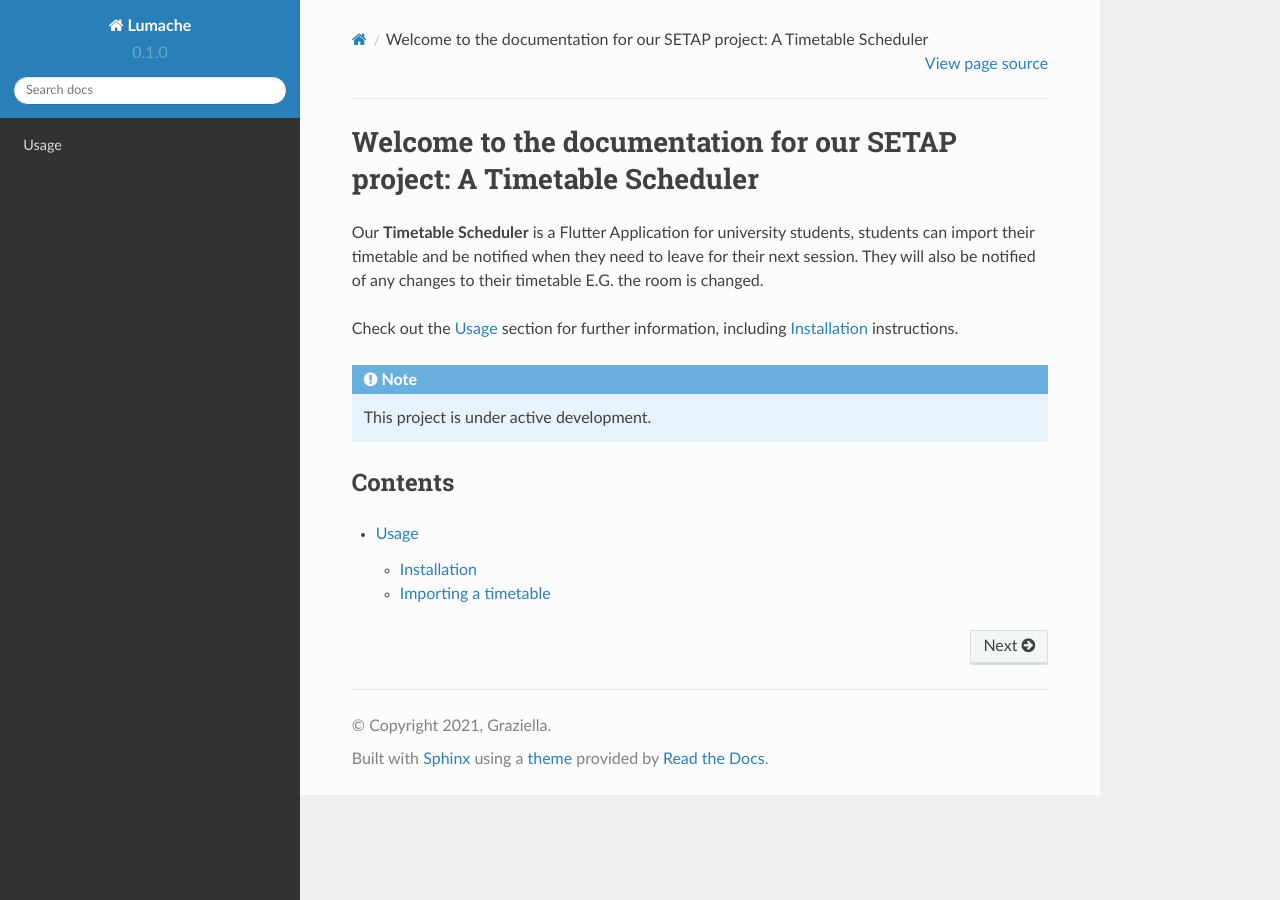
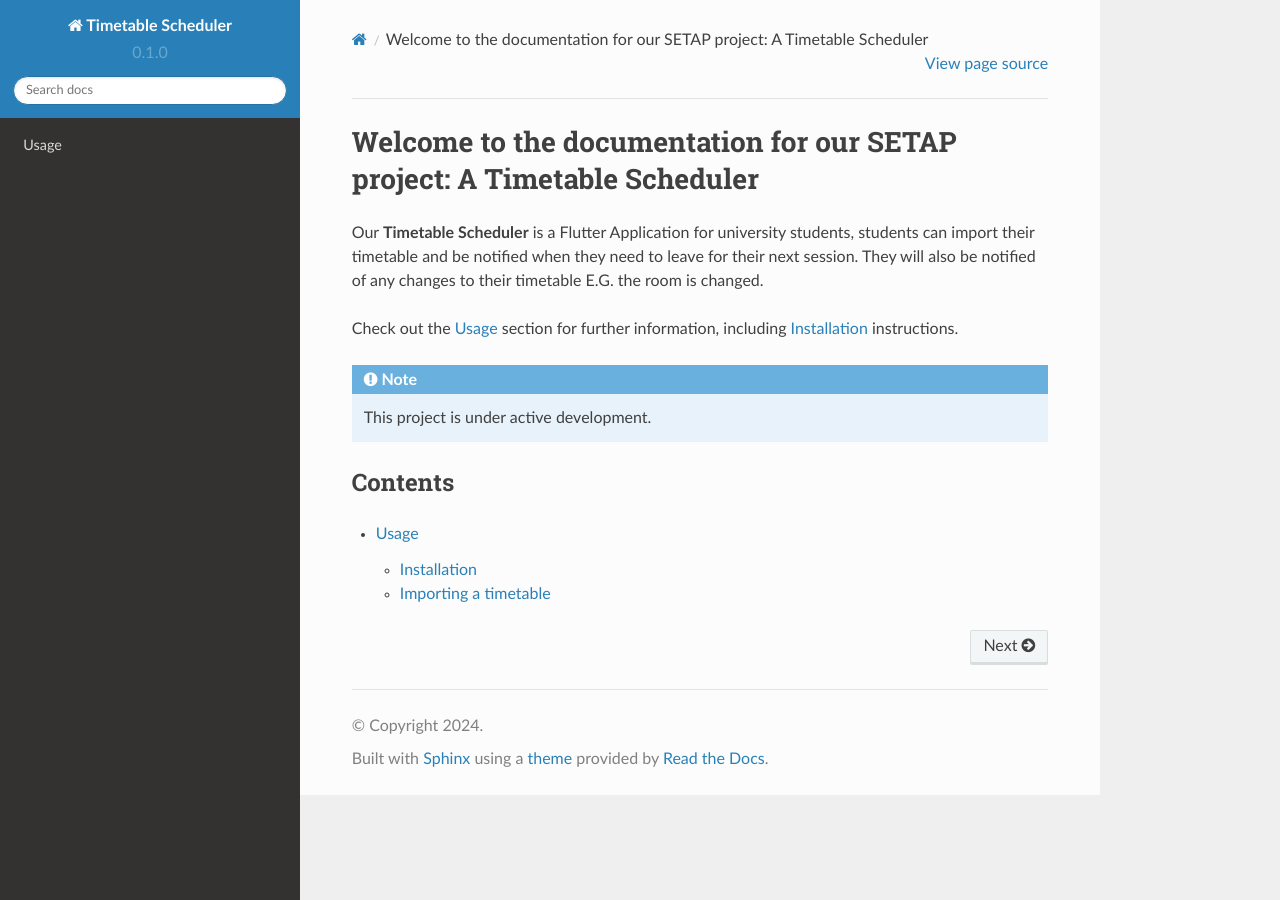
Before and after one commit to SETAP-23-24/timetable-scheduler-docs, a Sphinx documentation site: the page built from docs/source/index.rst, in a window 1280 px wide. Built offline with Sphinx 7.4.7 and the Read the Docs theme 2.0.0, drawn with Linux system fonts in a browser that asks for light colours.

Commit message:
Update project information in conf.py

```diff
--- a/docs/source/conf.py
+++ b/docs/source/conf.py
@@ -2,9 +2,9 @@
 
 # -- Project information
 
-project = 'Lumache'
-copyright = '2021, Graziella'
-author = 'Graziella'
+project = 'Timetable Scheduler'
+copyright = '2024'
+author = 'SETAP 23/24 Group 2B'
 
 release = '0.1'
 version = '0.1.0'
```
